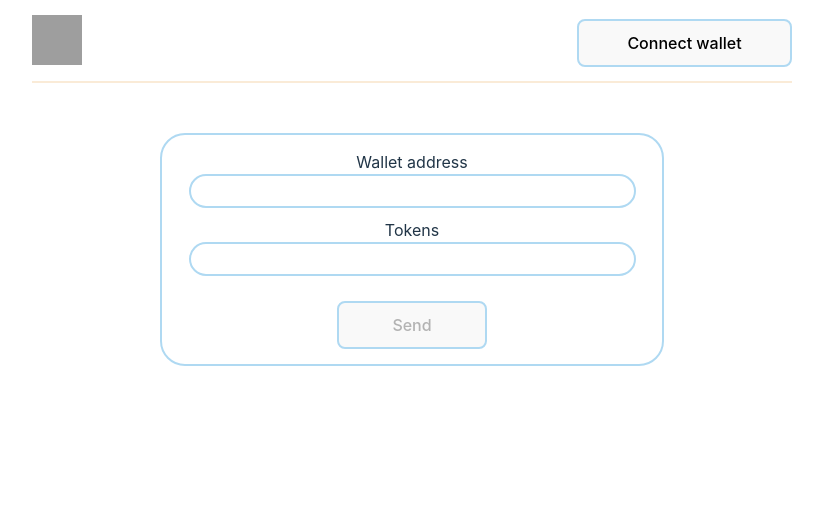
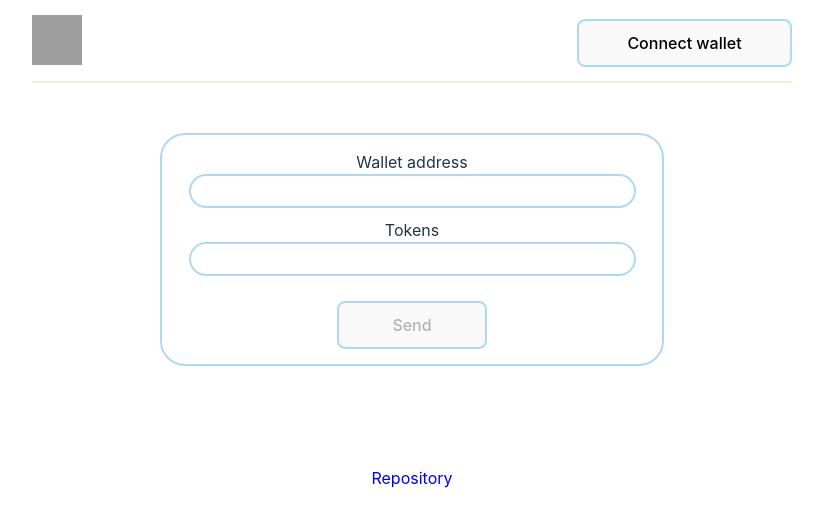
Before and after one commit to OlenaHras/my-wallet-app, a React (Vite) app: page / in a window 1280 px wide. Shown: the top 526 px of the page, without its empty margins (228-1051 px from the left). Built offline with nearby package versions, Linux system fonts and the light colour scheme; grey boxes are pictures that could not be loaded; what @metamask/sdk would draw is missing.

Commit message:
add link to repository

```diff
--- a/src/App.css
+++ b/src/App.css
@@ -16,3 +16,8 @@
               width: 760px;
             }
         }
+
+        .repository-link{
+        text-align: center;
+        margin-top: 100px;
+        }
--- a/src/App.jsx
+++ b/src/App.jsx
@@ -16,9 +16,10 @@ function App() {
 
   const onConnect = async () => {
     setIsLoading(true);
+
     const ethereum = MMSDK.getProvider();
     if (!isConnected) {
-      if (ethereum) {
+      if (ethereum && ethereum.isMetaMask) {
         ethereum.request({ method: "eth_requestAccounts" }).then((account) => {
           setUserAccount(account[0]);
           getBalance(account[0]);
@@ -73,9 +74,8 @@ function App() {
       })
       .finally(() => {
         setIsLoading(false);
-        // getBalance(userAccount);
+        getBalance(userAccount);
       });
-    getBalance(userAccount);
   };
 
   return (
@@ -112,6 +112,9 @@ function App() {
           },
         }}
       />
+      <div className="repository-link">
+        <a href="https://github.com/OlenaHras/my-wallet-app">Repository</a>
+      </div>
     </div>
   );
 }
--- a/src/index.css
+++ b/src/index.css
@@ -16,15 +16,14 @@
 
 body {
   margin: 0;
-  /* display: flex; */
-  /* place-items: center; */
-  /* min-width: 320px;
-  min-height: 100vh; */
 }
 
 h1 {
   font-size: 3.2em;
   line-height: 1.1;
+}
+a{
+  text-decoration: none;
 }
 
 button {
```
Also changed, not shown: 1 other file (tests, documents, lock files or other folders).
